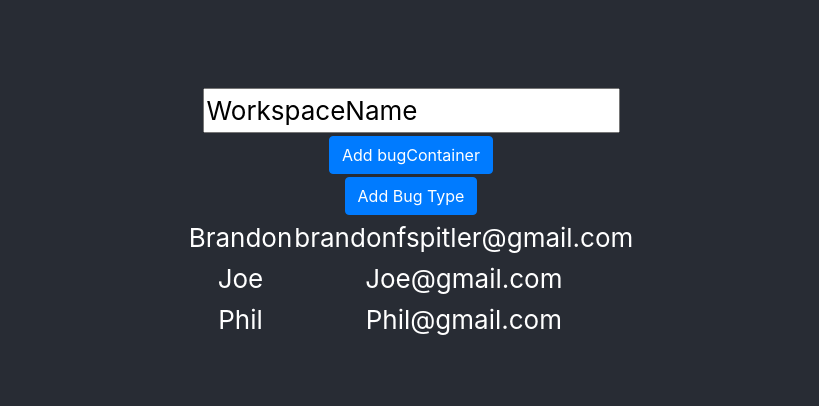
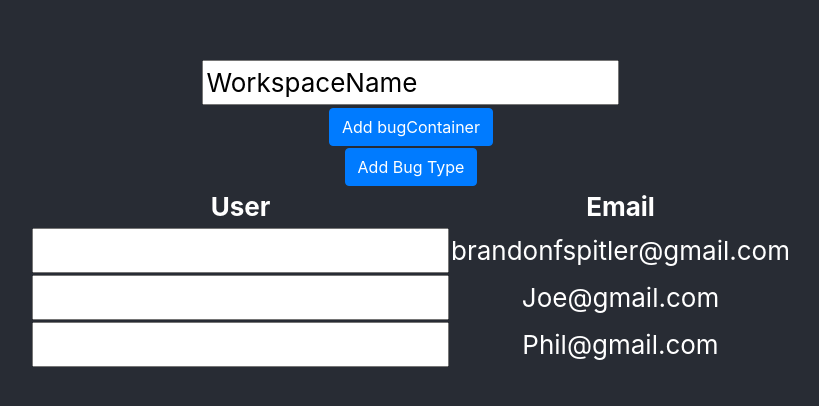
Before and after one commit to BrandonSpitler/BugTracker, a React (Create React App) app: page / in a window 1280 px wide. Shown: the part 186-592 px from the top of the page, without its empty margins (229-1048 px from the left). Built offline with nearby package versions, Linux system fonts and the light colour scheme.

Commit message:
add ability to add custom html table cells

```diff
--- a/src/ConfigureNewBug/users/UsersCnfg.js
+++ b/src/ConfigureNewBug/users/UsersCnfg.js
@@ -14,7 +14,14 @@ class UsersCnfg extends Component {
     columns = [
         {
             columnName: 'User',
-            field: 'user'
+            field: 'user',
+            tableCellType: (props) => {
+                return (
+                    <td>
+                        <input></input>
+                    </td>
+                )
+            }
         },
         {
             columnName: 'Email',
--- a/src/UI/table/TableHeader.js
+++ b/src/UI/table/TableHeader.js
@@ -6,8 +6,8 @@ const TableHeader = (props) => {
     let HeaderRows = props.columns.map(
         (columnValue, index) => {
             return (
-                <TableCell {...props} key={columnValue.field} Component={{ TableCellType: props.Component.TableHeaderCellType }}>
-                    {columnValue.columnName}
+                <TableCell {...props} value={columnValue.columnName} key={columnValue.field} Component={{ TableCellType: props.Component.TableHeaderCellType }}>
+
                 </TableCell >
             )
         })
--- a/src/UI/table/TableRow.js
+++ b/src/UI/table/TableRow.js
@@ -5,11 +5,21 @@ import TableCell from './TableCell'
 //array of filed names
 
 const TableRow = (props) => {
+
+    const onTableCellChange = (fieldName, value) => {
+        const newCellValue = { ...props.rowData };
+        newCellValue[fieldName] = value;
+        props.onChange(props.dataIndex, { ...newCellValue });
+    }
+
     let tableCells = props.columns.map(
         (column) => {
             return (
-                <TableCell key={props.rowData[column.field]} value={props.rowData[column.field]} {...props}>
-
+                <TableCell  {...props}
+                    onChange={onTableCellChange}
+                    key={props.rowData[column.field]}
+                    value={props.rowData[column.field]}
+                    Component={{ ...props.Component, TableCellType: column.tableCellType === undefined ? props.Component.TableCellType : column.tableCellType }}>
                 </TableCell>
             )
         }
--- a/src/UI/table/TableRows.js
+++ b/src/UI/table/TableRows.js
@@ -2,10 +2,12 @@ import React from 'react'
 import TableRow from './TableRow'
 
 const TableRows = (props) => {
+
+
     let rows = props.tableData.map(
         (value, index) => {
             return (
-                <TableRow key={value.key === undefined ? index : value.key} {...props} rowData={value}>
+                <TableRow onChange={props.onTableRowChange} key={value.key === undefined ? index : value.key} {...props} rowData={value}>
                 </TableRow>
             )
         }
--- a/src/UI/table/defaultProps.js
+++ b/src/UI/table/defaultProps.js
@@ -24,6 +24,8 @@ const DefaultTableRow = (props) => {
     )
 }
 const DefaultTableCell = (props) => {
+
+
     return (
         <td>
             {props.children}
```
